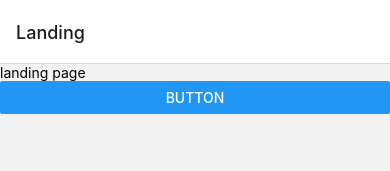
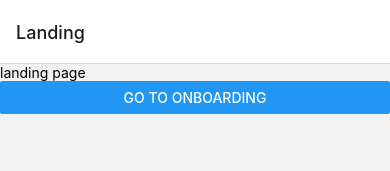
Before and after one commit to Talhaverse/experiments---reactnative, a React Native app: screen /Landing in a window 390 px wide. Shown: the top 171 px of the page. Built offline with nearby package versions, Linux system fonts and the light colour scheme.

Commit message:
preps for rn - session for gdsc

```diff
--- a/src/screens/Landing.js
+++ b/src/screens/Landing.js
@@ -6,7 +6,7 @@ export default function Landing({navigation}) {
     <SafeAreaView>
 
       <Text>landing page </Text>
-      <Button onPress={() => navigation.navigate('Onboarding')} title="button" />
+      <Button onPress={() => navigation.navigate('Onboarding')} title="go to onboarding" />
     </SafeAreaView>
   )
 }
```
Also changed, not shown: App.js (line endings or trailing spaces).
